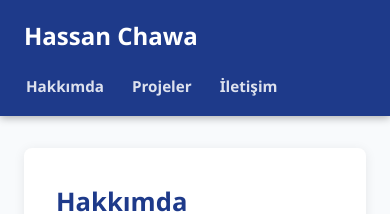
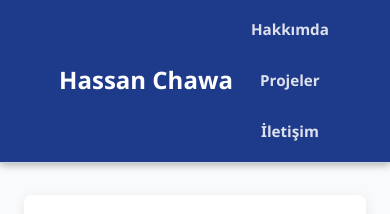
Before and after one commit to hes0o/web-lab, a React (Vite) app: page / in a window 390 px wide. Shown: the top 214 px of the page. Built offline with nearby package versions, Linux system fonts and the light colour scheme.

Commit message:
feat: add responsive navigation and toolbar with Flexbox

```diff
--- a/src/index.css
+++ b/src/index.css
@@ -1,6 +1,24 @@
 /* global stiller - app.css'e ek olarak */
 
 /* sayfa ici link tiklaninca yumusak kaydir */
+@import './styles/tokens.css';
+
+body {
+  font-size: var(--text-base);
+}
+
+h1 {
+  font-size: var(--text-3xl);
+}
+
+h2 {
+  font-size: var(--text-2xl);
+}
+
+h3 {
+  font-size: var(--text-xl);
+}
+
 html {
   scroll-behavior: smooth;
 }
@@ -9,3 +27,54 @@ body {
   margin: 0;
   min-height: 100vh;
 }
+
+header {
+  display: flex;
+  flex-wrap: wrap;
+  justify-content: space-between;
+  align-items: center;
+  padding: var(--space-md) var(--space-lg);
+  background-color: var(--color-surface);
+  border-bottom: 1px solid var(--color-border);
+  position: sticky;
+  top: 0;
+  z-index: 10;
+}
+
+nav ul {
+  display: flex;
+  flex-wrap: wrap;
+  list-style: none;
+  gap: var(--space-sm);
+  padding: 0;
+  margin: 0;
+}
+
+@media (max-width: 639px) {
+  header {
+    flex-direction: column;
+    gap: var(--space-sm);
+  }
+
+  nav ul {
+    flex-direction: column;
+    align-items: center;
+    width: 100%;
+  }
+}
+
+.skill-tags {
+  display: flex;
+  flex-wrap: wrap;
+  gap: var(--space-sm);
+  list-style: none;
+  padding: 0;
+}
+
+.skill-tags li {
+  background-color: var(--color-primary);
+  color: var(--color-bg);
+  padding: var(--space-xs) var(--space-md);
+  border-radius: var(--radius-full);
+  font-size: var(--text-sm);
+}
```
